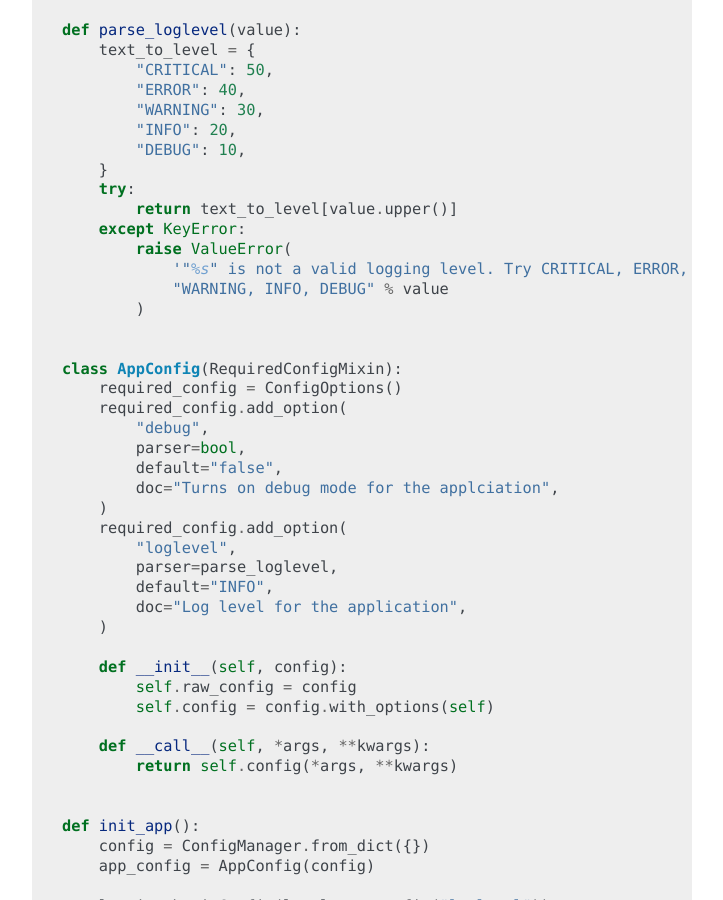
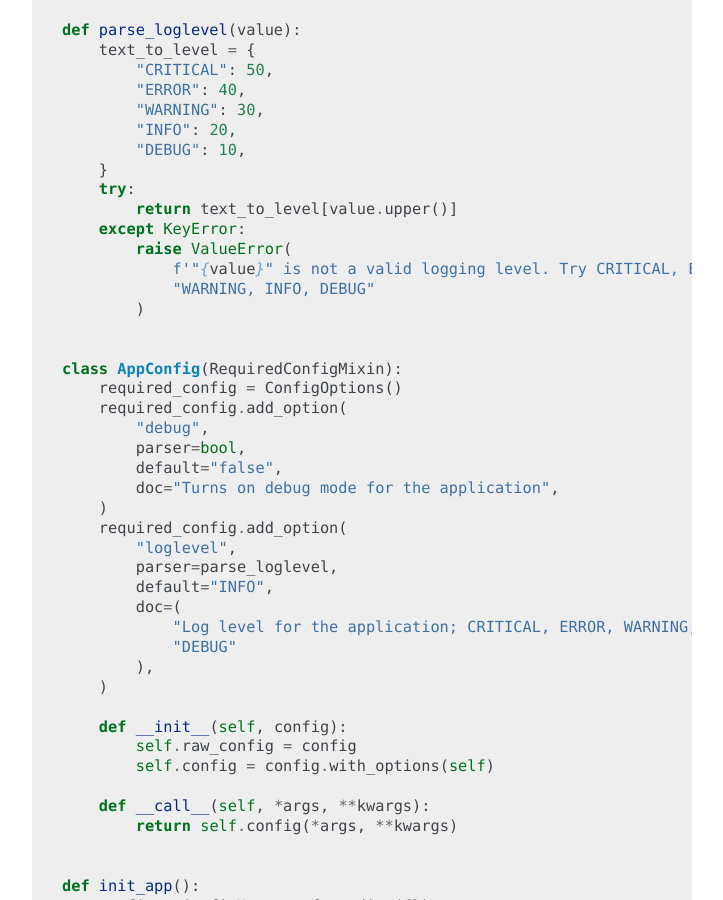
Before and after one commit to willkg/everett, a Sphinx documentation site: the page built from docs/recipes.rst, in a window 1280 px wide and 900 px high, scrolled down 953 px. Shown: the whole window, without its empty margins (388-1111 px from the left). Built offline with Sphinx 7.4.7, drawn with Linux system fonts in a browser that asks for light colours.

```diff
--- a/docs/code/recipes_appconfig.py
+++ b/docs/code/recipes_appconfig.py
@@ -16,8 +16,8 @@ def parse_loglevel(value):
         return text_to_level[value.upper()]
     except KeyError:
         raise ValueError(
-            '"%s" is not a valid logging level. Try CRITICAL, ERROR, '
-            "WARNING, INFO, DEBUG" % value
+            f'"{value}" is not a valid logging level. Try CRITICAL, ERROR, '
+            "WARNING, INFO, DEBUG"
         )
 
 
@@ -27,13 +27,16 @@ class AppConfig(RequiredConfigMixin):
         "debug",
         parser=bool,
         default="false",
-        doc="Turns on debug mode for the applciation",
+        doc="Turns on debug mode for the application",
     )
     required_config.add_option(
         "loglevel",
         parser=parse_loglevel,
         default="INFO",
-        doc="Log level for the application",
+        doc=(
+            "Log level for the application; CRITICAL, ERROR, WARNING, INFO, "
+            "DEBUG"
+        ),
     )
 
     def __init__(self, config):
--- a/docs/conf.py
+++ b/docs/conf.py
@@ -19,9 +19,14 @@ import os
 import sys
 
 cwd = os.getcwd()
+
+# Add ../src/ directory so we can pull in Everett things using autodoc
 project_root = os.path.dirname(cwd)
 src_root = os.path.join(project_root, "src")
 sys.path.insert(0, src_root)
+
+# Add code/ directory so we can use autocomponent with a recipe
+sys.path.insert(0, os.path.join(cwd, "code/"))
 
 import everett  # noqa
 
@@ -36,6 +41,7 @@ import everett  # noqa
 # ones.
 extensions = [
     "sphinx.ext.autodoc",
+    "everett.sphinxext",
 ]
 
 # Add any paths that contain templates here, relative to this directory.
```
Also changed, not shown: docs/documenting.rst (+18 -0 lines).
